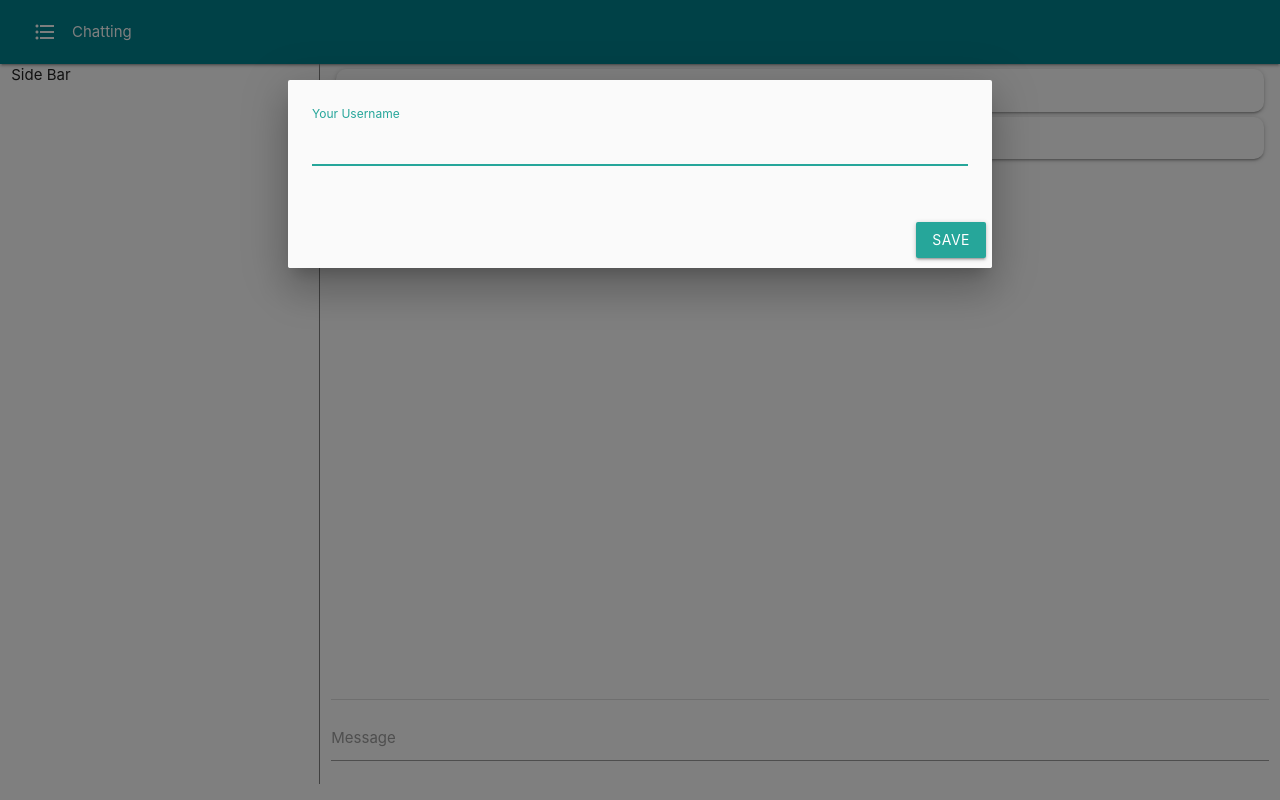
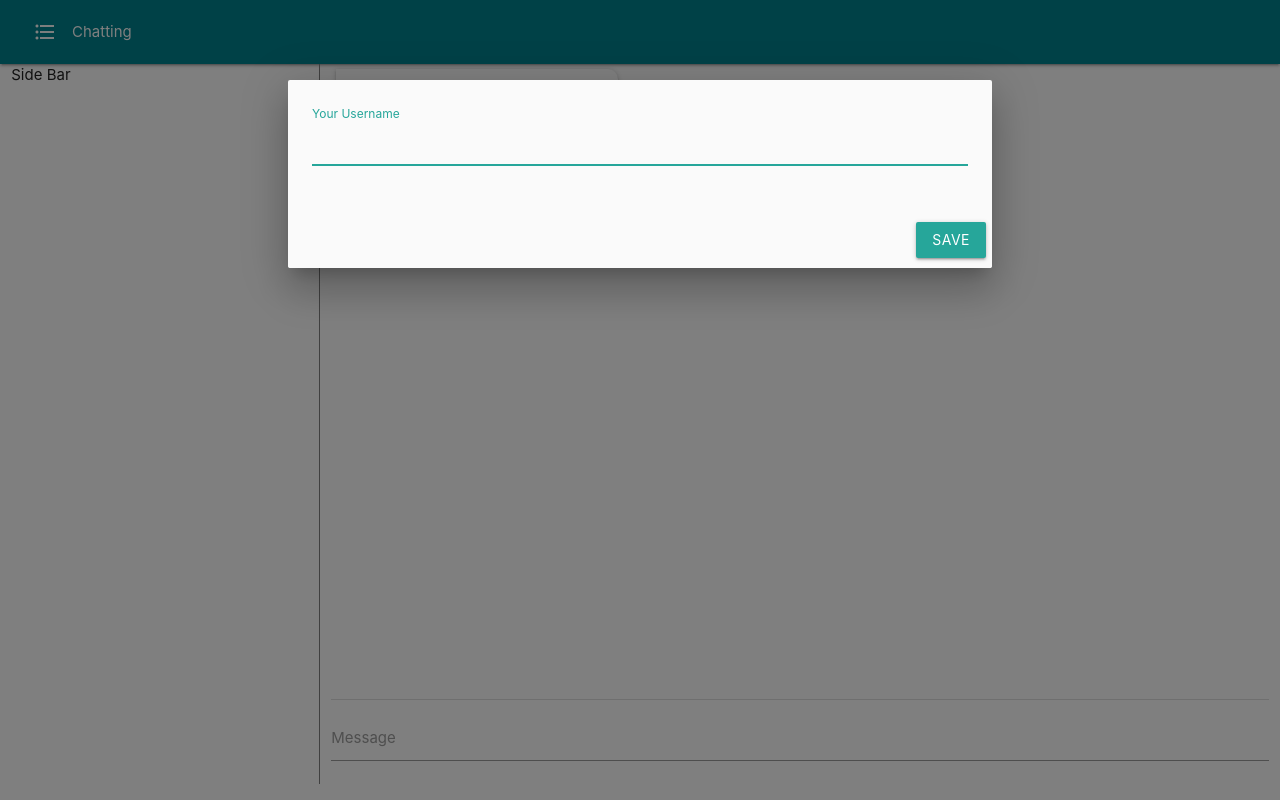
Before and after one commit to Royserg/chatrooms, a Flask app: page / in a window 1280 px wide. Run offline with Flask 2, Linux system fonts and the light colour scheme; some libraries are stand-ins or nearby versions.

```diff
--- a/static/css/styles.css
+++ b/static/css/styles.css
@@ -40,8 +40,17 @@ main > div {
   }
 
   .chat-bubble {
+    position: relative;
     padding: 10px;
     text-align: center;
     margin: 5px;
-    border-radius: 10px;
+    border-radius: 0 10px 10px 10px;
+    width: 30%;
   }
+
+  .chat-bubble-author {
+    position: absolute;
+    font-size: 0.7em;
+    bottom: 2px;
+    right: 10px;
+  }
```
